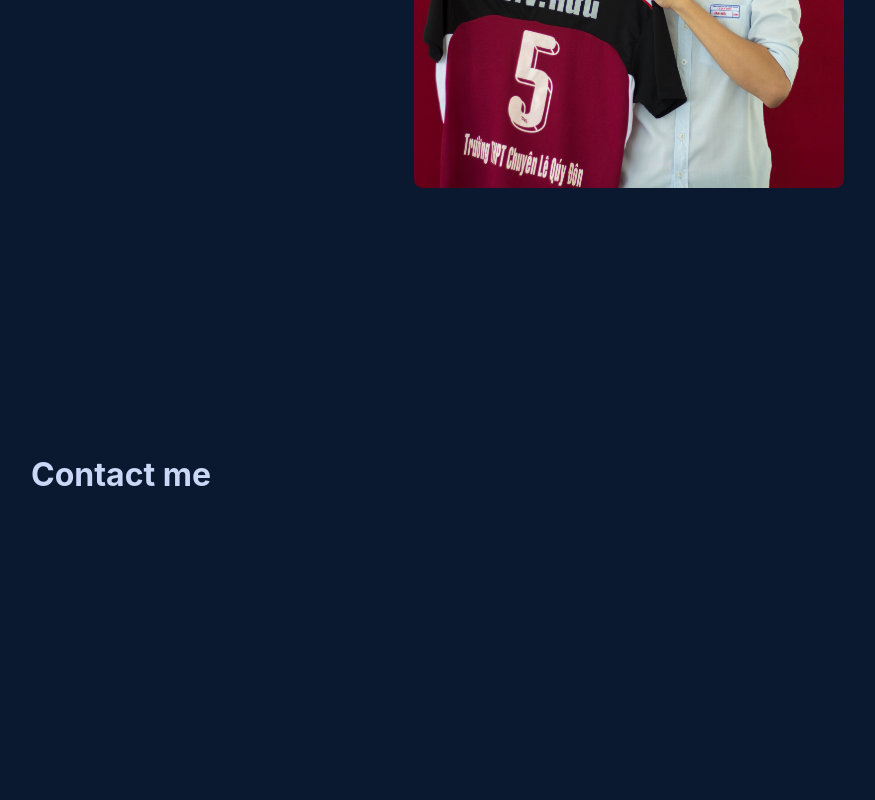
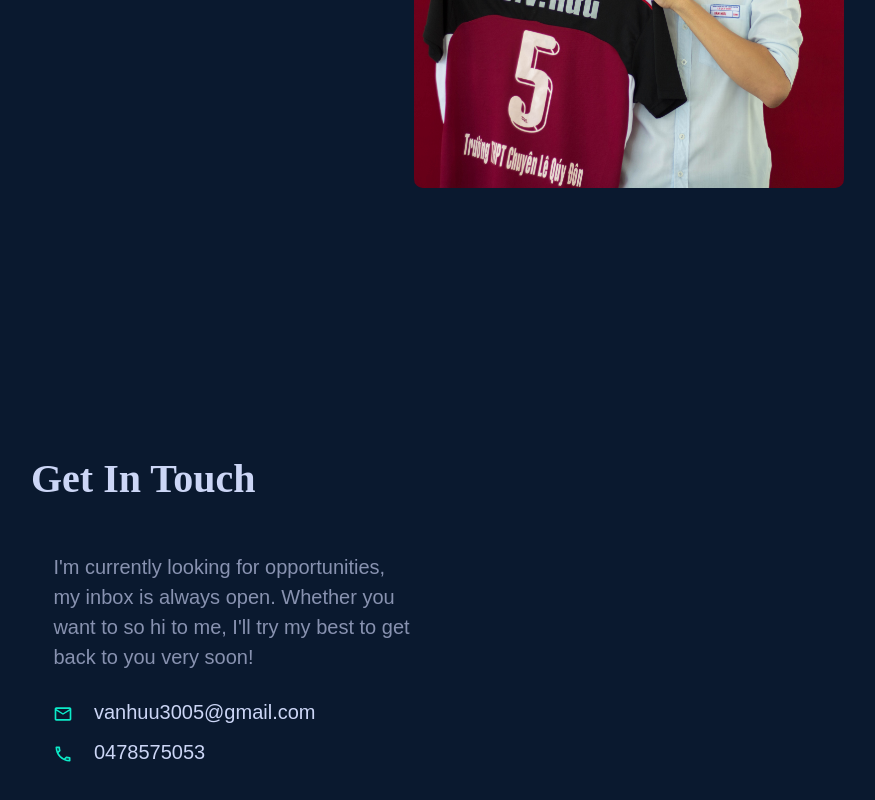
Before and after one commit to CrisNguyen305/Portfolio, a React (Create React App) app: page / in a window 1280 px wide. Shown: the part 1340-2140 px from the top of the page, without its empty margins (161-1036 px from the left). Built offline with nearby package versions, Linux system fonts and the light colour scheme.

Commit message:
Update page

```diff
--- a/package.json
+++ b/package.json
@@ -6,6 +6,7 @@
     "cra-template": "1.1.3",
     "react": "^18.0.0",
     "react-dom": "^18.0.0",
+    "react-icons": "^4.3.1",
     "react-router-dom": "^6.3.0",
     "react-router-hash-link": "^2.4.3",
     "react-scripts": "5.0.0",
--- a/src/MainContent/Contact/Contact.css
+++ b/src/MainContent/Contact/Contact.css
@@ -3,9 +3,57 @@
     width: fit-content;
     height: 100vh;
     margin-left: 15%;
+    margin-right: 15%;
     /* margin-top: 50px; */
 }
 
 .contact h1 {
+    color: #CCD6F6;
+    font-family: 'Pacifico', cursive;
+    font-size: 40px;
     /* padding-top: 120px; */
 }
+
+.contact .container {
+    display: grid;
+    width: fit-content;
+    grid-template-columns: 1fr 1fr;
+
+}
+
+.contact .textContainer {
+
+    width: 80%;
+    /* margin-top: 150px; */
+    margin: 50px 5% 0 5%;
+    line-height: 30px;
+    font-family: 'Nunito', sans-serif;
+    font-size: 20px;
+    display: grid;
+    /* row-gap: 20px; */
+}
+
+.greetingText {
+    color: #8892B0;
+}
+
+.textContainer li {
+    color: #CCD6F6;
+}
+
+.textContainer ul {
+    padding-left: 0;
+    margin-top: 15px;
+}
+
+.textContainer li{
+    list-style: none;
+    margin-top: 10px;
+}
+
+li .icon {
+    color: #0cebc9;
+    margin-right: 15px;
+    vertical-align: middle;
+    /* align-items: center; */
+}
--- a/src/MainContent/Contact/Contact.js
+++ b/src/MainContent/Contact/Contact.js
@@ -1,10 +1,31 @@
 import "./Contact.css";
+import { MdOutlineMailOutline , MdOutlinePhone } from "react-icons/md"
 import React from 'react'
+
 
 function Contact() {
     return (
         <div className="contact">
-            <h1>Contact me</h1>
+            <h1>Get In Touch</h1>
+            <div className="container">
+                <div className="textContainer">
+                    <p className="greetingText">
+                        I'm currently looking for opportunities, my inbox is always open.
+                        Whether you want to so hi to me, I'll try my best to get back to you very soon!
+                    </p>
+                    <ul>
+                        <li>
+                            <MdOutlineMailOutline className="icon" />   vanhuu3005@gmail.com
+                        </li>
+                        <li>
+                            <MdOutlinePhone className="icon" />     0478575053
+                        </li>
+                    </ul>
+                </div>
+                <div className="formContainer">
+
+                </div>
+            </div>
         </div>
     )
 }
--- a/src/navigation bar/NavBar.css
+++ b/src/navigation bar/NavBar.css
@@ -1,6 +1,6 @@
 * {
     /* color: #43AC9C; */
-    color: #CCD6F6;
+    /* color: #CCD6F6; */
     /* background-color: transparent; */
 }
 .header{
@@ -28,6 +28,7 @@
 }
 
 .header_right {
+    color: #CCD6F6;
     font-family: 'Secular One', sans-serif;
     font-size: 18px;
     width: fit-content;
--- a/src/navigation bar/NavBar.js
+++ b/src/navigation bar/NavBar.js
@@ -60,7 +60,7 @@ function NavBar() {
                         to={"contact"}
                         spy={true}
                         smooth={true}
-                        offset={-200}
+                        offset={-180}
                         duration={500}
                         key={1}
                     >
```
Also changed, not shown: 1 other file (tests, documents, lock files or other folders).
